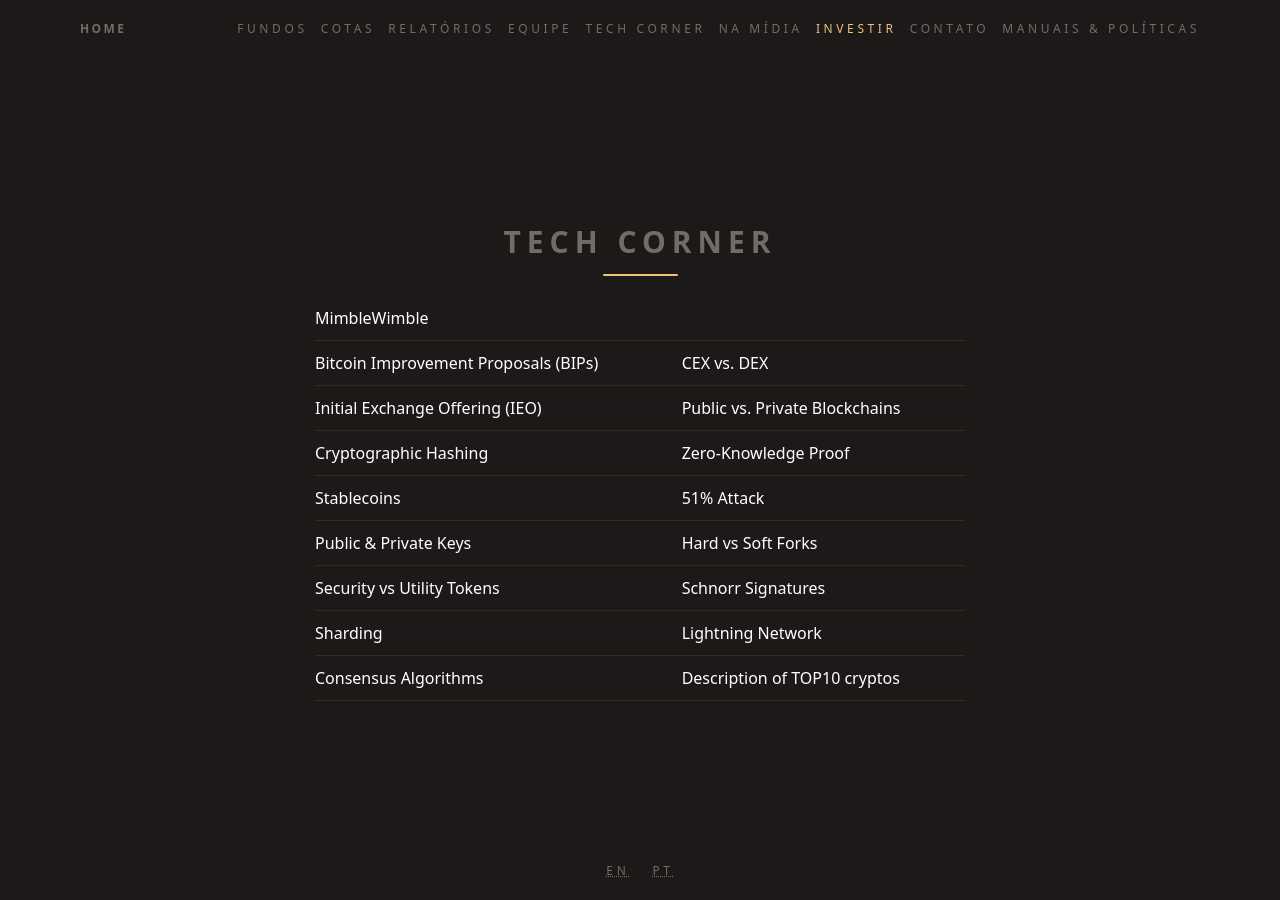
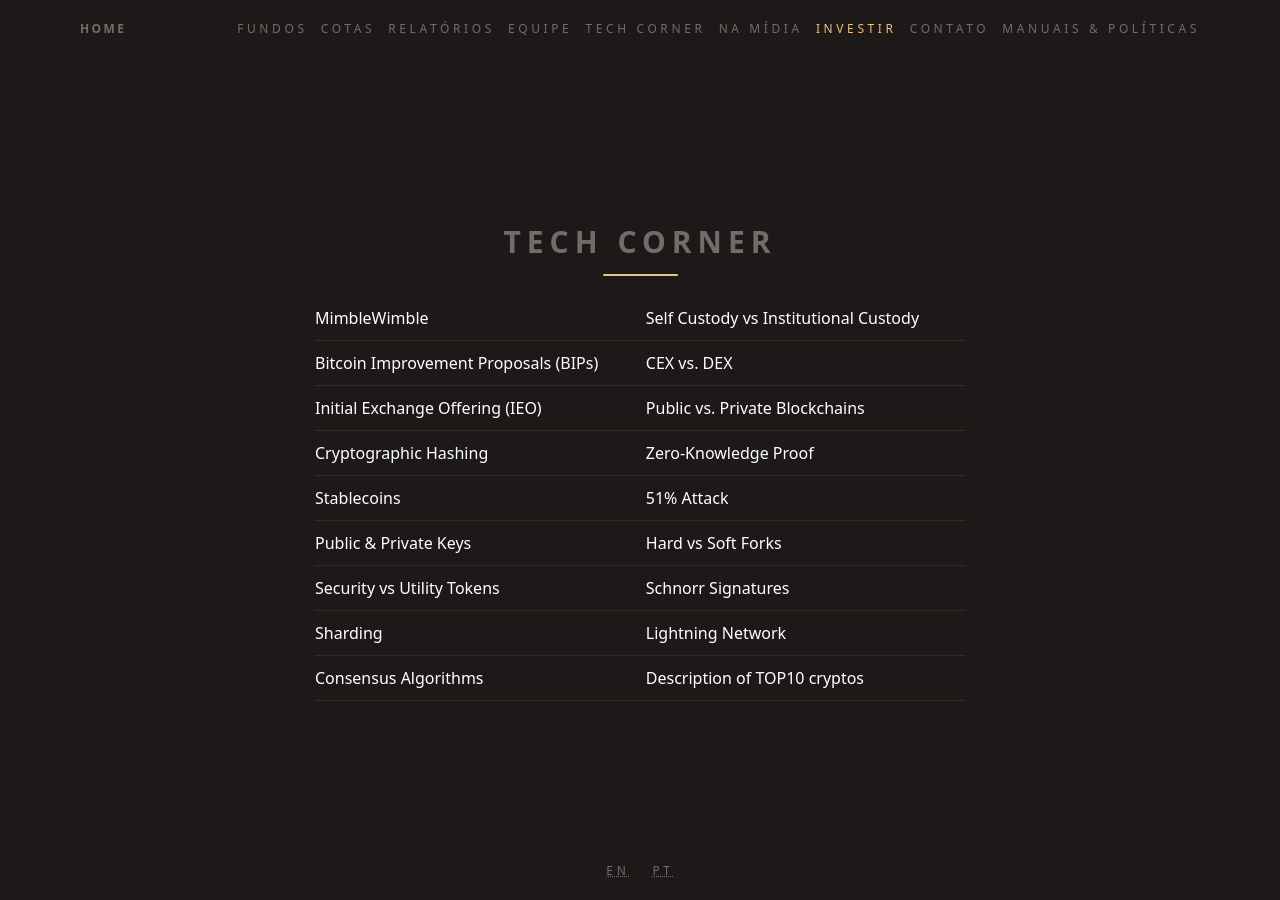
Before and after one commit to ateliedetemas/blpcrypto, a Jekyll site: the page built from _pages/tech-corner.md, in a window 1280 px wide. Built offline with Jekyll 4.4.1, drawn with Linux system fonts in a browser that asks for light colours.

Commit message:
Update tech-corner.md

```diff
--- a/_pages/tech-corner.md
+++ b/_pages/tech-corner.md
@@ -4,7 +4,7 @@ layout: page
 title: Tech Corner
 ---
 
-[MimbleWimble]({{ "/assets/documents/tech-corner/2019/07.pdf" }}) |
+[MimbleWimble]({{ "/assets/documents/tech-corner/2019/07.pdf" }}) |  [Self Custody vs Institutional Custody]({{ "/assets/documents/tech-corner/2019/08.pdf" }})
 [Bitcoin Improvement Proposals (BIPs)]({{ "/assets/documents/tech-corner/2019/05.pdf" }}) |  [CEX vs. DEX]({{ "/assets/documents/tech-corner/2019/06.pdf" }})
 [Initial Exchange Offering (IEO)]({{ "/assets/documents/tech-corner/2019/04.pdf" }}) | [Public vs. Private Blockchains]({{ "/assets/documents/tech-corner/2019/03.pdf" | absolute_url }})
 [Cryptographic Hashing]({{ "/assets/documents/tech-corner/2019/01.pdf" | absolute_url }}) | [Zero-Knowledge Proof]({{ "/assets/documents/tech-corner/2019/02.pdf" | absolute_url }})
```
